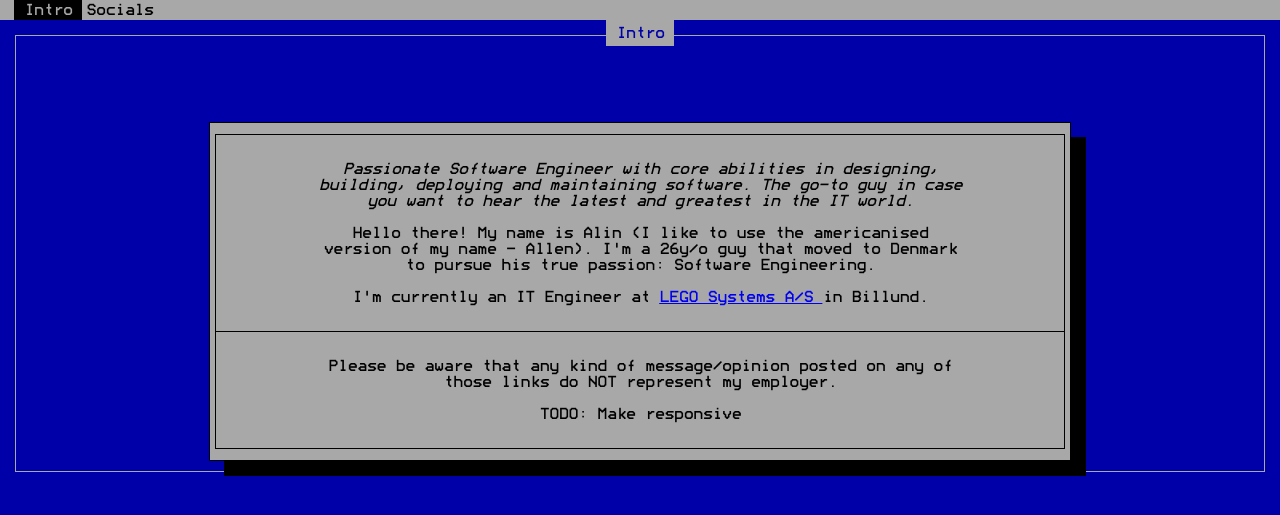
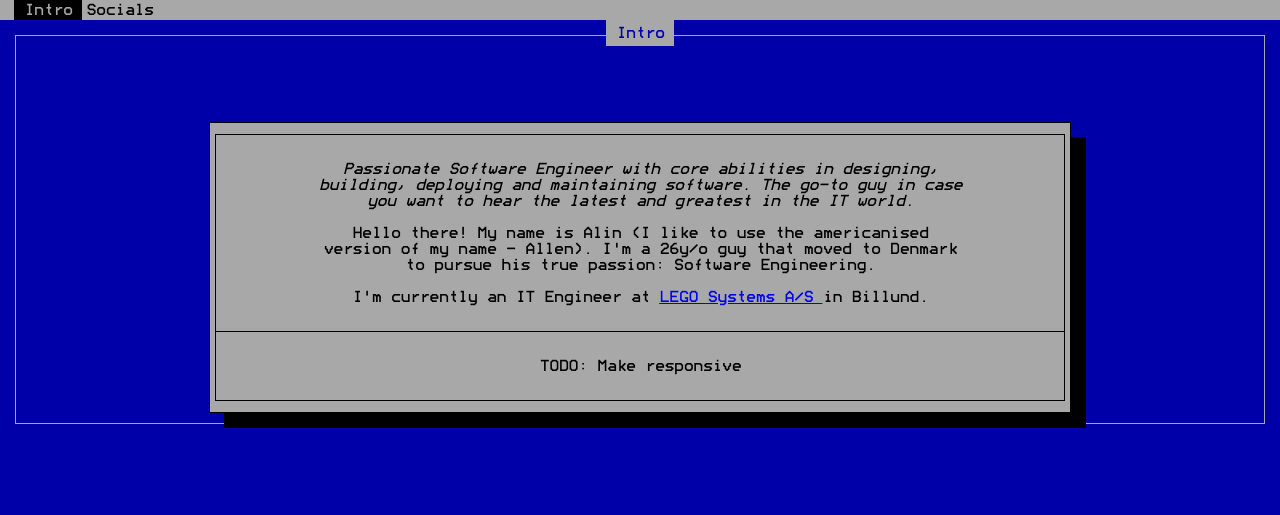
Before and after one commit to xShteff/alinstefanola.ru, a Jekyll site: the page index.html, which Jekyll copies as it is, in a window 1280 px wide. Shown: the top 515 px of the page. Built offline with Jekyll 4.4.1, drawn with Linux system fonts in a browser that asks for light colours.

Commit message:
removed social media warning from todo list

```diff
--- a/index.html
+++ b/index.html
@@ -80,12 +80,16 @@
                   </ul>
                 </td>
               </tr>
-              <tr>
+              <tr v-if="page == 'socials'">
                 <td>
                   <p>
                     Please be aware that any kind of message/opinion posted on
                     any of those links do NOT represent my employer.
                   </p>
+                </td>
+              </tr>
+              <tr>
+                <td>
                   <p>TODO: Make responsive</p>
                 </td>
               </tr>
```
